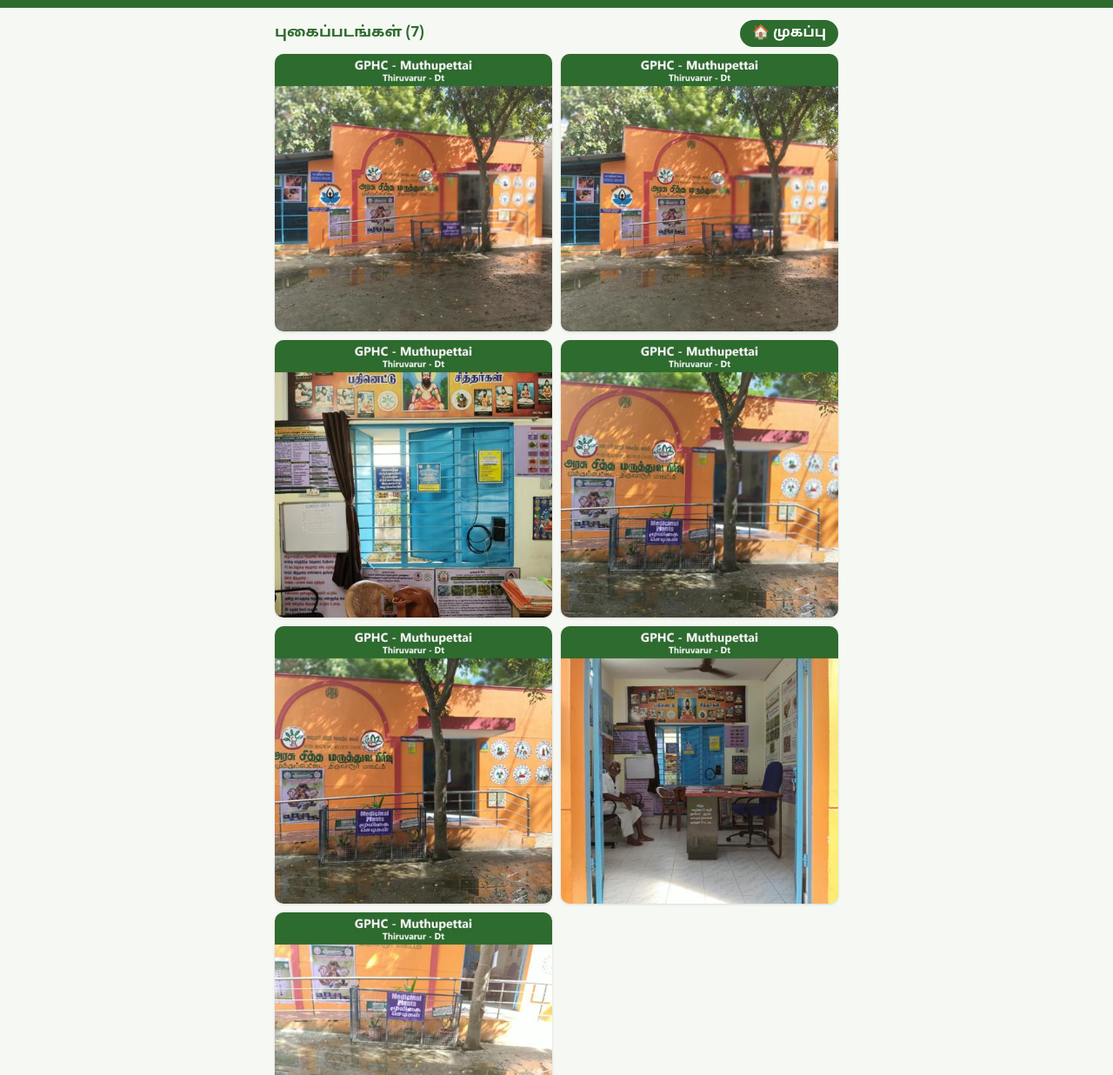
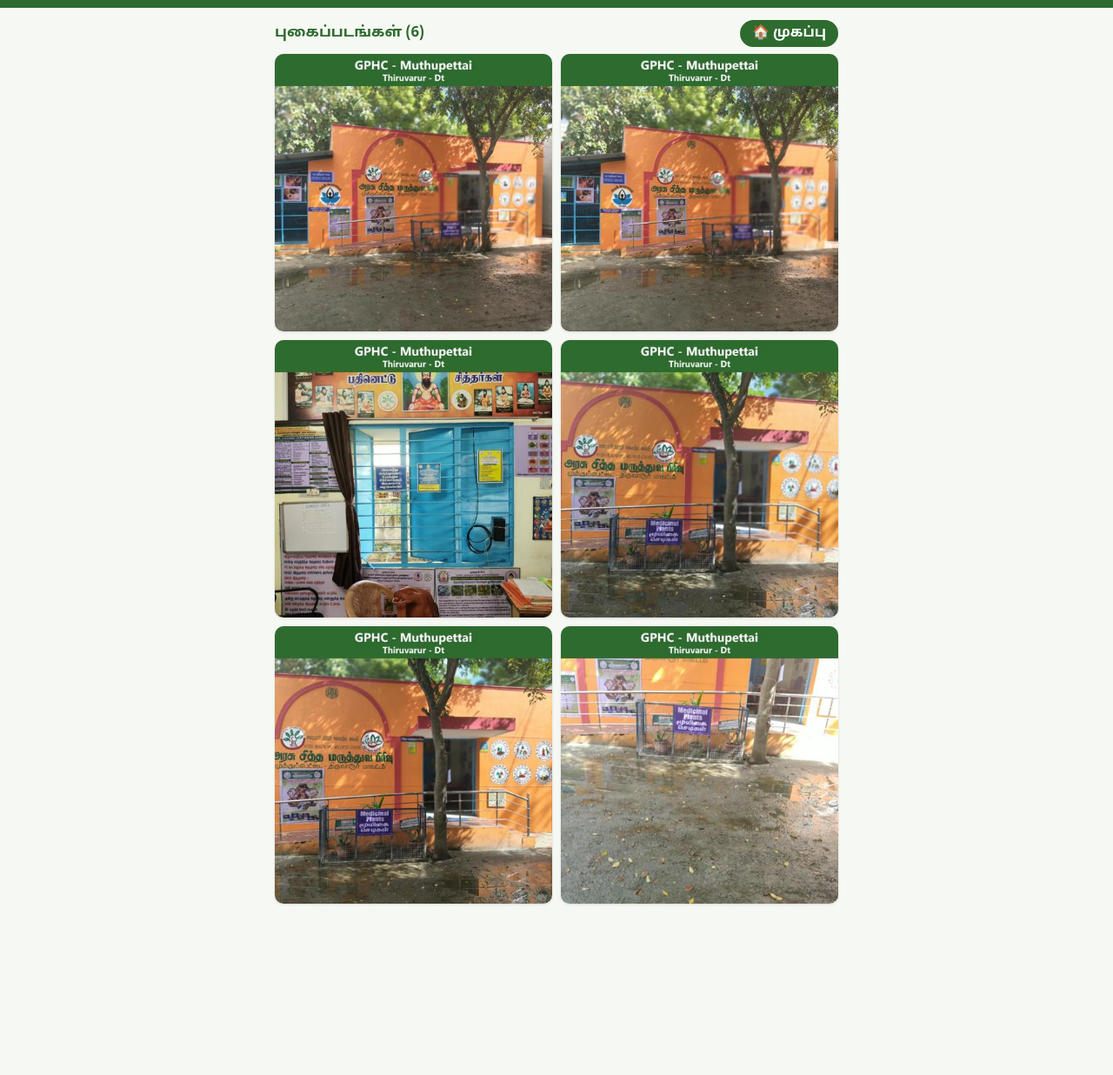
Before and after one commit to siddha-mooligai/siddha-mooligai.github.io, a plain HTML site: page outerview/index.html in a window 1280 px wide. Shown: the part 64-1300 px from the top of the page at 87% size. After the commit the page ends 1119 px from the top, so only its background shows below. Drawn offline with Linux system fonts and the light colour scheme.

Commit message:
Remove outer view doorway photo

```diff
--- a/outerview/index.html
+++ b/outerview/index.html
@@ -17,7 +17,7 @@
 </header>
 <main>
 <div class="list-top">
-  <h2 class="list-heading">புகைப்படங்கள் (7)</h2>
+  <h2 class="list-heading">புகைப்படங்கள் (6)</h2>
   <a class="home" href="../">🏠 முகப்பு</a>
 </div>
 <ul class="gallery g-outerview">
@@ -26,7 +26,6 @@
 <li><button type="button" class="g-item" data-full="img/outerview-03.jpg?v=d9449326" data-cap=""><img src="thumb/outerview-03.jpg?v=a5f3ce58" alt="மையத்தின் வெளிப்புறத் தோற்றம்" loading="lazy"></button></li>
 <li><button type="button" class="g-item" data-full="img/outerview-04.jpg?v=2ff2700c" data-cap=""><img src="thumb/outerview-04.jpg?v=0bedfc2f" alt="மையத்தின் வெளிப்புறத் தோற்றம்" loading="lazy"></button></li>
 <li><button type="button" class="g-item" data-full="img/outerview-05.jpg?v=2bd7d5d0" data-cap=""><img src="thumb/outerview-05.jpg?v=785ef6f9" alt="மையத்தின் வெளிப்புறத் தோற்றம்" loading="lazy"></button></li>
-<li><button type="button" class="g-item" data-full="img/outerview-06.jpg?v=f53fdbf2" data-cap=""><img src="thumb/outerview-06.jpg?v=ec0fae3c" alt="மையத்தின் வெளிப்புறத் தோற்றம்" loading="lazy"></button></li>
 <li><button type="button" class="g-item" data-full="img/outerview-07.jpg?v=764005bf" data-cap=""><img src="thumb/outerview-07.jpg?v=f43aba27" alt="மையத்தின் வெளிப்புறத் தோற்றம்" loading="lazy"></button></li>
 </ul>
 
```
Also changed, not shown: index.html (+1 -1 lines), outerview/img/outerview-06.jpg (deleted), outerview/thumb/outerview-06.jpg (deleted).
